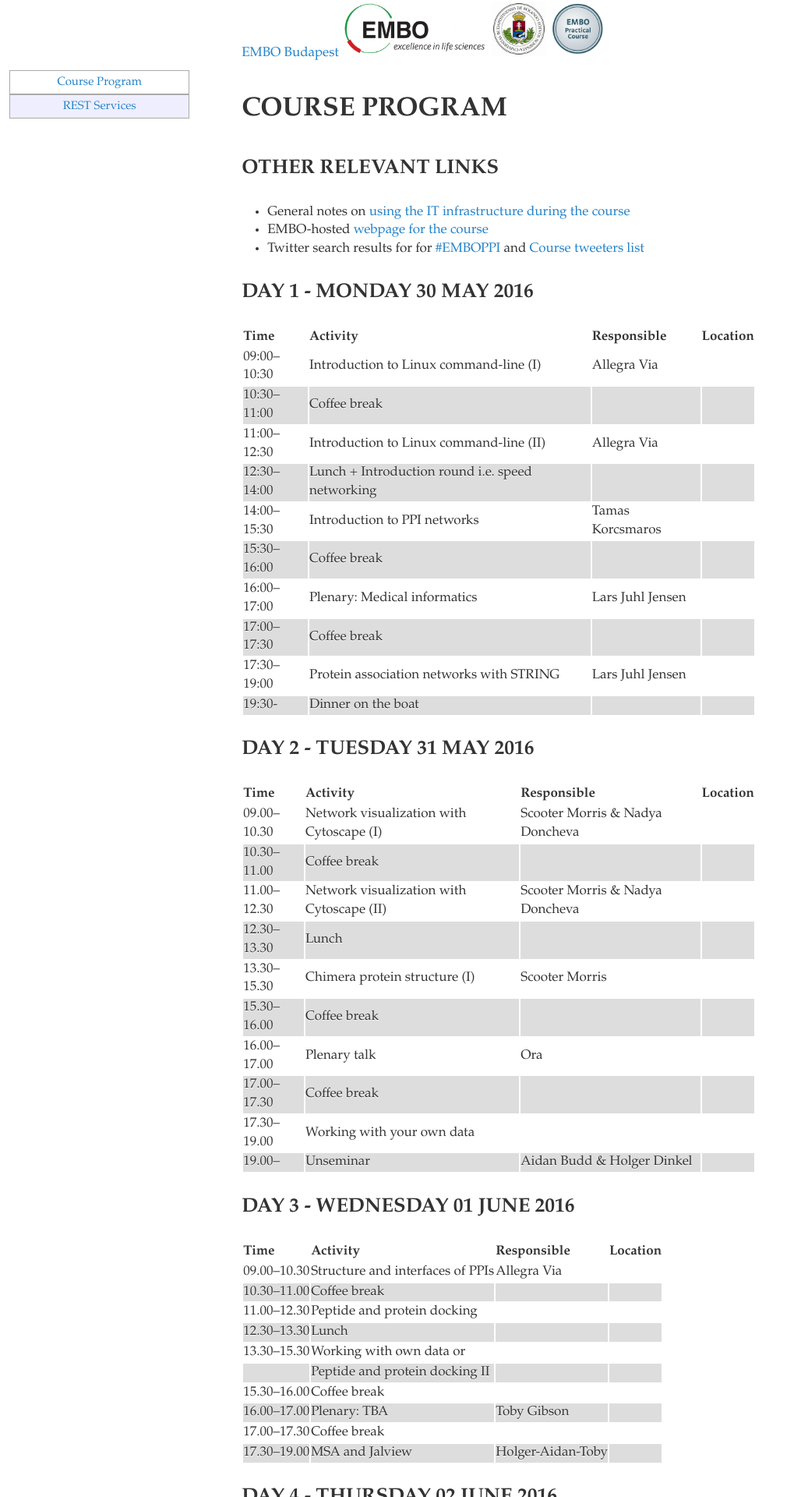
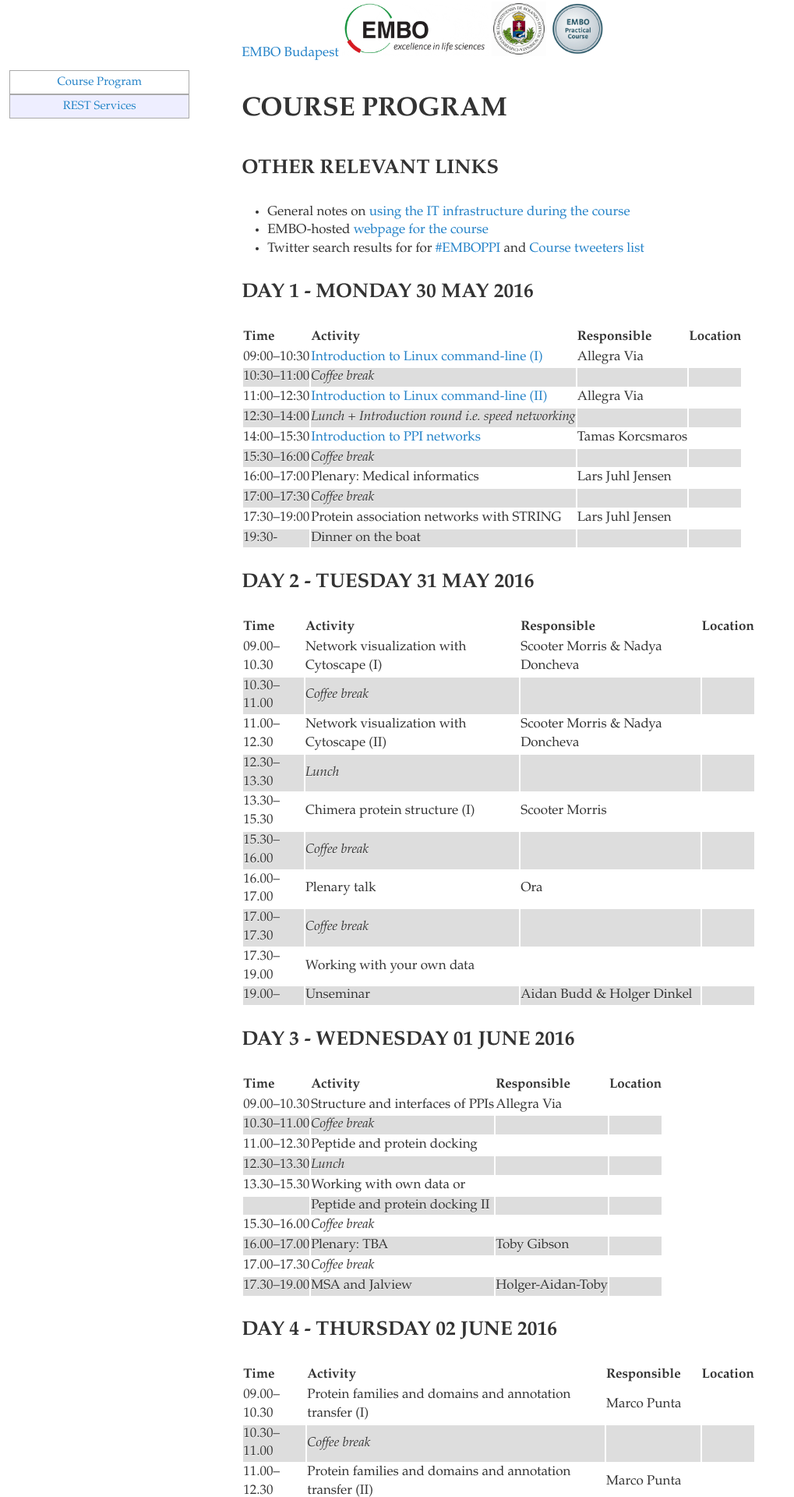
Before and after one commit to orafurman/ppisnd, a Jekyll site: the page built from programme.md, in a window 1280 px wide. Shown: the top 1920 px of the page at 78% size, without its empty margins (0-1019 px from the left). Built offline with Jekyll 4.4.1, drawn with Linux system fonts in a browser that asks for light colours.

```diff
--- a/programme.md
+++ b/programme.md
@@ -18,18 +18,18 @@ tr:nth-child(even) {
 DAY 1 - Monday 30 May 2016
 --------------------------------
 
-| Time        | Activity                                                                                                       | Responsible        | Location               |
-| :---------- | :------------------------------------------------------------------------------------------------------------- | :------------------| :--------------------- |
-| 09:00–10:30 | Introduction to Linux command-line (I)                                                                         | Allegra Via        |                        |
-| 10:30–11:00 | Coffee break                                                                                                   |                    |                        |
-| 11:00–12:30 | Introduction to Linux command-line (II)                                                                        | Allegra Via        |                        |
-| 12:30–14:00 | Lunch + Introduction round i.e. speed networking                                                               |                    |                        |
-| 14:00–15:30 | Introduction to PPI networks                                                                                   | Tamas Korcsmaros   |                        |
-| 15:30–16:00 | Coffee break                                                                                                   |                    |                        |
-| 16:00–17:00 | Plenary: Medical informatics                                                                                   | Lars Juhl Jensen   |                        |
-| 17:00–17:30 | Coffee break                                                                                                   |                    |                        |
-| 17:30–19:00 | Protein association networks with STRING                                                                       | Lars Juhl Jensen   |                        |
-| 19:30-      | Dinner on the boat                                                                                             |                    |                        |
+| Time        | Activity                                                                                                       | Responsible         | Location               |
+| :---------- | :------------------------------------------------------------------------------------------------------------- | :------------------ | :--------------------- |
+| 09:00–10:30 | [Introduction to Linux command-line (I)](trainingMaterial/allegraVia/linux_commandline)                        | Allegra Via         |                        |
+| 10:30–11:00 | *Coffee break*                                                                                                 |                     |                        |
+| 11:00–12:30 | [Introduction to Linux command-line (II)](trainingMaterial/allegraVia/linux_commandline)                       | Allegra Via         |                        |
+| 12:30–14:00 | *Lunch + Introduction round i.e. speed networking*                                                             |                     |                        |
+| 14:00–15:30 | [Introduction to PPI networks](trainingMaterial/tamasKorcsmaros/ppi_networks)                                                                                   | Tamas Korcsmaros    |                        |
+| 15:30–16:00 | *Coffee break*                                                                                                 |                     |                        |
+| 16:00–17:00 | Plenary: Medical informatics                                                                                   | Lars Juhl Jensen    |                        |
+| 17:00–17:30 | *Coffee break*                                                                                                 |                     |                        |
+| 17:30–19:00 | Protein association networks with STRING                                                                       | Lars Juhl Jensen    |                        |
+| 19:30-      | Dinner on the boat                                                                                             |                     |                        |
 
 DAY 2 - Tuesday 31 May 2016
 --------------------------------
@@ -37,13 +37,13 @@ DAY 2 - Tuesday 31 May 2016
 | Time        | Activity                                  | Responsible                     | Location               |
 | :---------- | :---------------------------------------- | :-------------                  | :--------------------- |
 | 09.00–10.30 | Network visualization with Cytoscape (I)  | Scooter Morris & Nadya Doncheva |                        |
-| 10.30–11.00 | Coffee break                              |                                 |                        |
+| 10.30–11.00 | *Coffee break*                            |                                 |                        |
 | 11.00–12.30 | Network visualization with Cytoscape (II) | Scooter Morris & Nadya Doncheva |                        |
-| 12.30–13.30 | Lunch                                     |                                 |                        |
+| 12.30–13.30 | *Lunch*                                   |                                 |                        |
 | 13.30–15.30 | Chimera protein structure (I)             | Scooter Morris                  |                        |
-| 15.30–16.00 | Coffee break                              |                                 |                        |
+| 15.30–16.00 | *Coffee break*                            |                                 |                        |
 | 16.00–17.00 | Plenary talk                              | Ora                             |                        |
-| 17.00–17.30 | Coffee break                              |                                 |                        |
+| 17.00–17.30 | *Coffee break*                            |                                 |                        |
 | 17.30–19.00 | Working with your own data                |                                 |                        |
 | 19.00–      | Unseminar                                 | Aidan Budd & Holger Dinkel      |                        |
 
@@ -53,14 +53,14 @@ DAY 3 - Wednesday 01 June 2016
 | Time        | Activity                                  | Responsible       | Location               |
 | :---------- | :---------------------------------------- | :-------------    | :--------------------- |
 | 09.00–10.30 | Structure and interfaces of PPIs          | Allegra Via       |                        |
-| 10.30–11.00 | Coffee break                              |                   |                        |
+| 10.30–11.00 | *Coffee break*                            |                   |                        |
 | 11.00–12.30 | Peptide and protein docking               |                   |                        |
-| 12.30–13.30 | Lunch                                     |                   |                        |
+| 12.30–13.30 | *Lunch*                                   |                   |                        |
 | 13.30–15.30 | Working with own data or                  |                   |                        |
 |             | Peptide and protein docking II            |                   |                        |
-| 15.30–16.00 | Coffee break                              |                   |                        |
+| 15.30–16.00 | *Coffee break*                            |                   |                        |
 | 16.00–17.00 | Plenary: TBA                              | Toby Gibson       |                        |
-| 17.00–17.30 | Coffee break                              |                   |                        |
+| 17.00–17.30 | *Coffee break*                            |                   |                        |
 | 17.30–19.00 | MSA and Jalview                           | Holger-Aidan-Toby |                        |
 
 DAY 4 - Thursday 02 June 2016
@@ -69,13 +69,13 @@ DAY 4 - Thursday 02 June 2016
 | Time        | Activity                                                  | Responsible    | Location               |
 | :---------- | :----------------------------------------                 | :------------- | :--------------------- |
 | 09.00–10.30 | Protein families and domains and annotation transfer (I)  | Marco Punta    |                        |
-| 10.30–11.00 | Coffee break                                              |                |                        |
+| 10.30–11.00 | *Coffee break*                                            |                |                        |
 | 11.00–12.30 | Protein families and domains and annotation transfer (II) | Marco Punta    |                        |
-| 12.30–13.30 | Lunch                                                     |                |                        |
+| 12.30–13.30 | *Lunch*                                                   |                |                        |
 | 13.30–15.00 | Protein feature prediction and homology modelling         | Miguel Andrade |                        |
 |             | Parallel EMBL meeting 13.00-15.45                         |                |                        |
 | 15.00–16.00 | Working with own data                                     |                |                        |
-| 17.00–      | Excursion                                                 |                |                        |
+| 17.00–      | *Excursion*                                               |                |                        |
 
 DAY 5 - Friday 03 June 2016
 --------------------------------
@@ -83,13 +83,13 @@ DAY 5 - Friday 03 June 2016
 | Time        | Activity                                               | Responsible                 | Location               |
 | :---------- | :----------------------------------------              | :-------------              | :--------------------- |
 | 09.00–10.30 | Repeats and low complexity regions                     | Miguel Andrade              |                        |
-| 10.30–11.00 | Coffee break                                           |                             |                        |
+| 10.30–11.00 | *Coffee break*                                         |                             |                        |
 | 11.00–12.30 | Intrinsically disordered proteins                      | Zsuzsa Dosztanyi            |                        |
-| 12.30–13.30 | Lunch                                                  |                             |                        |
+| 12.30–13.30 | *Lunch*                                                |                             |                        |
 | 13.30–15.00 | Linear Motif Biology (I)                               | Holger Dinkel & Toby Gibson |                        |
-| 15.00–15.30 | Coffee break                                           |                             |                        |
+| 15.00–15.30 | *Coffee break*                                         |                             |                        |
 | 15.30–17.00 | Linear Motif Biology (II)                              | Holger Dinkel & Toby Gibson |                        |
-| 17.00–17.30 | Coffee break                                           |                             |                        |
+| 17.00–17.30 | *Coffee break*                                         |                             |                        |
 | 17.30–19.00 | Working with own data or                               |                             |                        |
 |             | Automated access of online tools using REST interfaces | Holger Dinkel & Toby Gibson |                        |
 
@@ -99,10 +99,12 @@ DAY 6 - Saturday 04 June 2016
 | Time        | Activity                                              | Responsible                                       | Location               |
 | :---------- | :----------------------------------------             | :-------------                                    | :--------------------- |
 | 09.00–10.30 | Molecular dynamics to study PPIs                      | Natasha Wood                                      |                        |
-| 10.30–11.00 | Coffee break                                          |                                                   |                        |
+| 10.30–11.00 | *Coffee break*                                        |                                                   |                        |
 | 11.00–12.30 | Network visualization with Cytoscape combined session | Scooter Morris, Nadya Doncheva & Lars Juhl Jensen |                        |
-| 12.30–13.30 | Lunch                                                 |                                                   |                        |
+| 12.30–13.30 | *Lunch*                                               |                                                   |                        |
 | 13.30–15.00 | Working with own data                                 |                                                   |                        |
-| 15.00–15.30 | Coffee break                                          |                                                   |                        |
+| 15.00–15.30 | *Coffee break*                                        |                                                   |                        |
 | 15.30–17.00 | Pulling all together - Summary                        | Tamas Korcsmaros                                  |                        |
 | 17.00–      | Closing                                               |                                                   |                        |
+
+---
```
